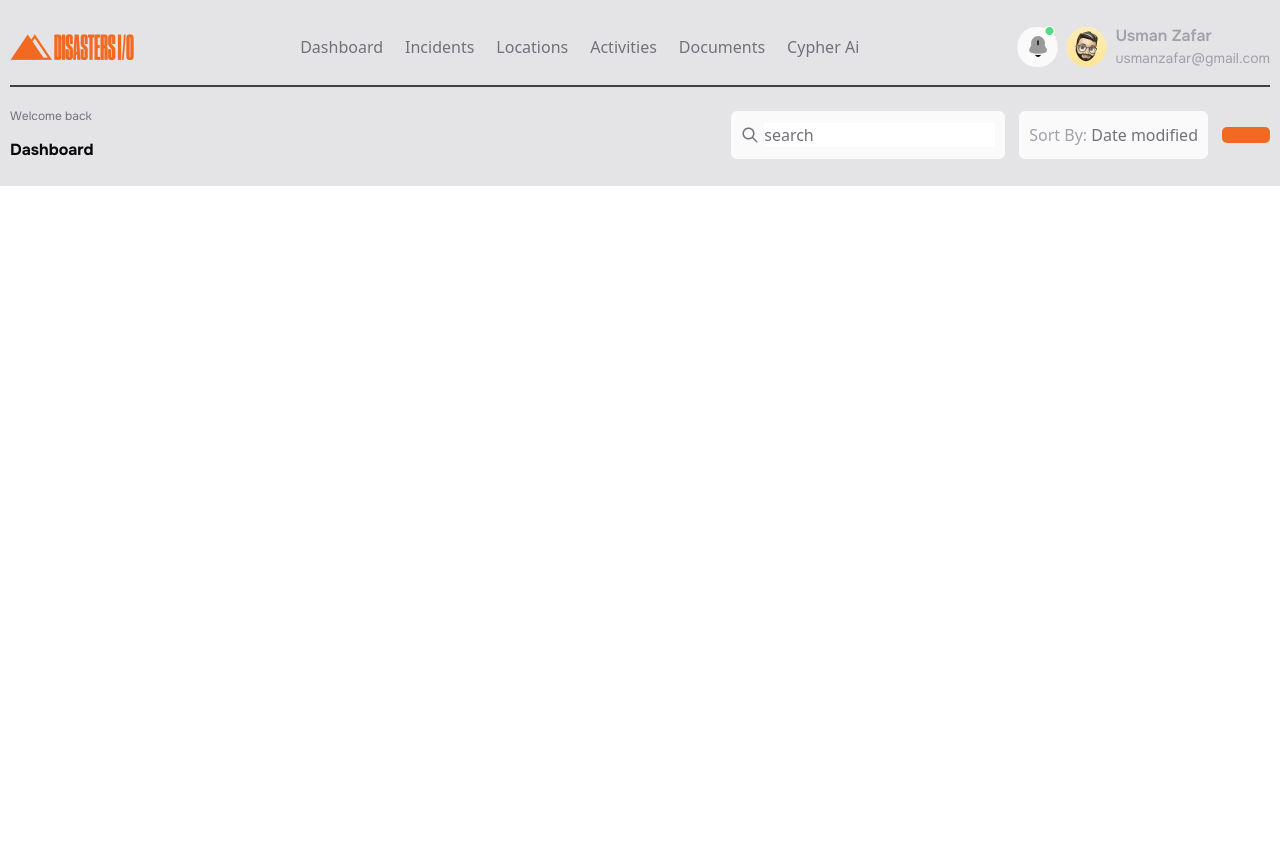
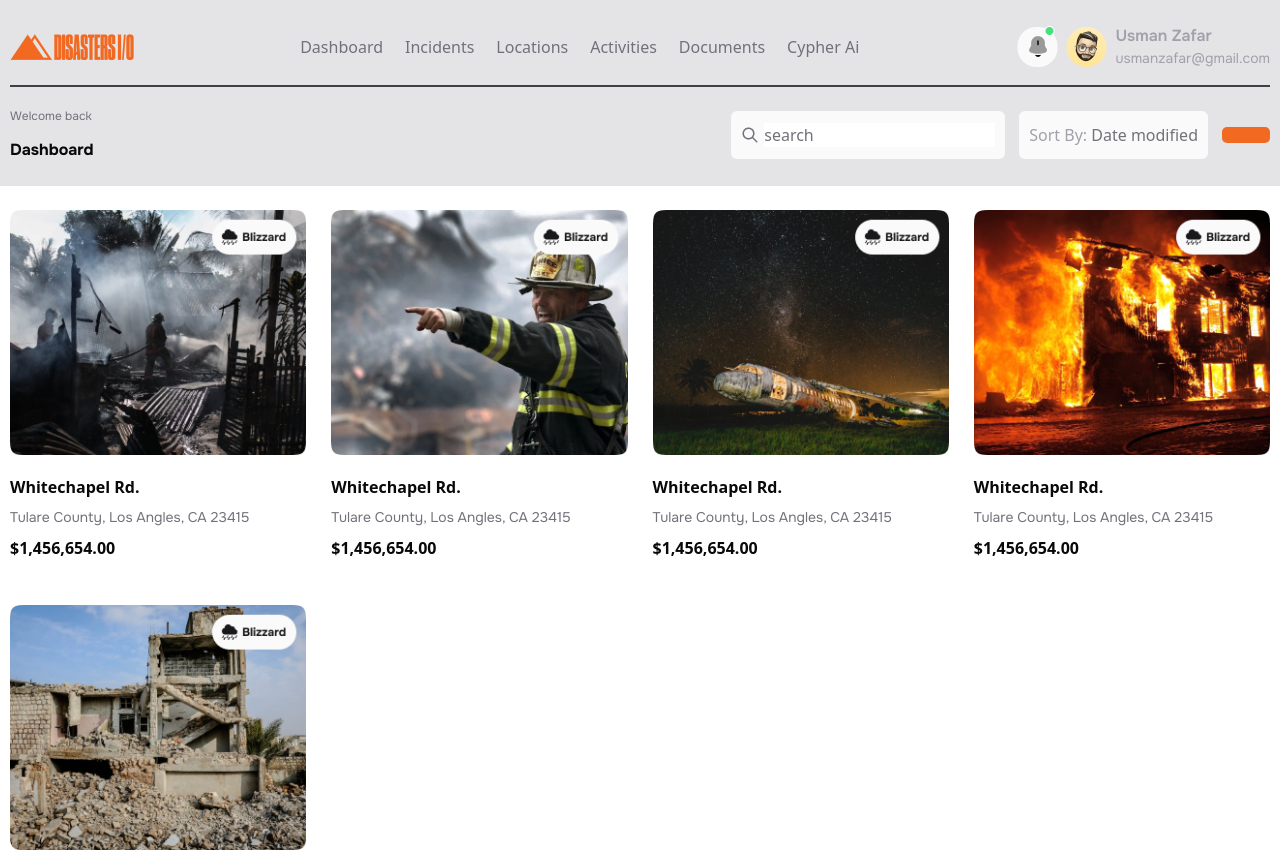
Before and after one commit to saad-mamun/Disaster, a React (Vite) app: page / in a window 1280 px wide. Shown: the top 852 px of the page. Before the commit the page ends 800 px from the top, so only its background shows below. Built offline with nearby package versions, Linux system fonts and the light colour scheme.

Commit message:
dash board card add

```diff
--- a/src/App.jsx
+++ b/src/App.jsx
@@ -1,12 +1,12 @@
 import './App.css'
-import { Button } from './Components/Common/Button'
-
 import { Navbar } from './Components/Common/navbar'
+import { DashboardCard } from './Components/Page/DashboardCard'
 
 function App() {
   return (
     <>
    <Navbar/>
+   <DashboardCard/>
     </>
   )
 }
--- a/src/Components/Dbl/index.js
+++ b/src/Components/Dbl/index.js
@@ -32,4 +32,38 @@ export const navItems =[
         label:'Cypher Ai',
         link:'#'
     },
+];
+
+
+export const DashCards =[
+    {
+        image:"public/Dashbord/w_smoke.png",
+        heading:"Whitechapel Rd.",
+        location:"Tulare County,  Los Angles, CA 23415",
+        price:"$1,456,654.00",
+    },
+    {
+        image:"public/Dashbord/w-people.png",
+        heading:"Whitechapel Rd.",
+        location:"Tulare County,  Los Angles, CA 23415",
+        price:"$1,456,654.00",
+    },
+    {
+        image:"public/Dashbord/Plain.png",
+        heading:"Whitechapel Rd.",
+        location:"Tulare County,  Los Angles, CA 23415",
+        price:"$1,456,654.00",
+    },
+    {
+        image:"public/Dashbord/fire.png",
+        heading:"Whitechapel Rd.",
+        location:"Tulare County,  Los Angles, CA 23415",
+        price:"$1,456,654.00",
+    },
+    {
+        image:"public/Dashbord/Earthquack.png",
+        heading:"Whitechapel Rd.",
+        location:"Tulare County,  Los Angles, CA 23415",
+        price:"$1,456,654.00",
+    },
 ]
--- /dev/null
+++ b/src/Components/Page/DashboardCard.jsx
@@ -0,0 +1,26 @@
+import React from "react";
+import { Container } from "../Common/Container";
+import { DashCards } from "../Dbl";
+export const DashboardCard=()=>{
+    return(
+        <section>
+            <Container className='flex justify-center items-center'>
+                <div className="grid grid-cols-1 md:grid-cols-2 lg:grid-cols-3 xl:grid-cols-4 gap-[25px]">
+                    {
+                    DashCards.map(({image,heading,location,price},i) =>(
+                    <div key={i}>
+                        <img src={image} alt="Dashboard" />
+                        <div className="space-y-2 mt-5 mb-5">
+                             <h1 className="font-bold font-Opas text-DarkBlack
+                                    ">{heading}</h1>
+                            <p className="font-Onset text-[#71717A] text-[14px]">{location}</p>
+                            <h2 className="font-bold font-Opas text-DarkBlack
+                                    ">{price}</h2>
+                        </div>
+                    </div>
+                       ))}
+                </div>
+            </Container>
+        </section>
+    )
+}
```
